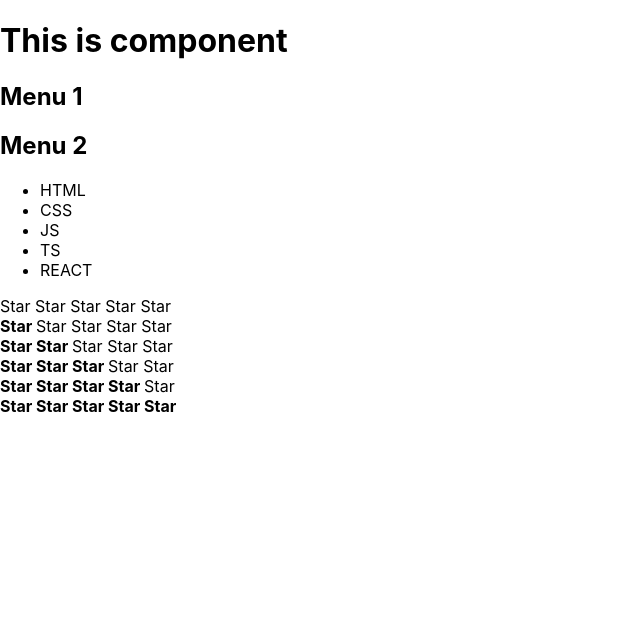
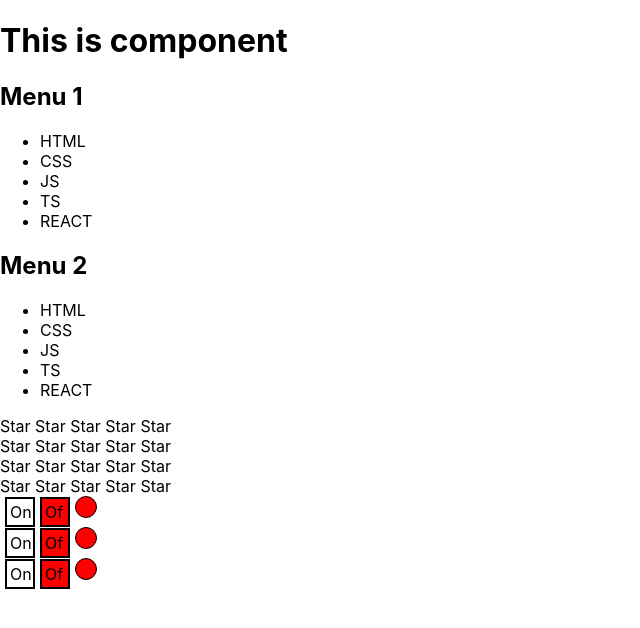
Before and after one commit to aliaksandr-batskalevich/3_react_podrobno, a React (Create React App) app: page / in a window 1280 px wide. Shown: the top 628 px of the page, without its empty margins (0-640 px from the left). Built offline with nearby package versions, Linux system fonts and the light colour scheme.

Commit message:
Add files of tasks in 3th week (local states)

```diff
--- a/src/App.tsx
+++ b/src/App.tsx
@@ -2,28 +2,31 @@ import React from 'react';
 import './App.css';
 import {Accordion} from "./components/Accordion/Accordion";
 import {Rating} from "./components/Rating/Rating";
+import {ButtonLight} from "./components/ButtonLight/ButtonLight";
 
 function App() {
     return (
         <>
             <PageTitle title={'This is component'}/>
 
-            <Accordion titleValue={'Menu 1'} collapsed={true}/>
-            <Accordion titleValue={'Menu 2'} collapsed={false}/>
+            <Accordion titleValue={'Menu 1'}/>
+            <Accordion titleValue={'Menu 2'}/>
 
-            <Rating value={0}/>
-            <Rating value={1}/>
-            <Rating value={2}/>
-            <Rating value={3}/>
-            <Rating value={4}/>
-            <Rating value={5}/>
+            <Rating/>
+            <Rating/>
+            <Rating/>
+            <Rating/>
+
+            <ButtonLight/>
+            <ButtonLight/>
+            <ButtonLight/>
         </>
     );
 }
 
-const sum = (a: number, b: number) => {
-    alert(a + b);
-}
+// const sum = (a: number, b: number) => {
+//     alert(a + b);
+// }
 
 type PageTypePropsType = {
     title: string
--- /dev/null
+++ b/src/components/ButtonLight/ButtonLight.tsx
@@ -0,0 +1,56 @@
+import React, {useState} from "react";
+
+
+
+export const ButtonLight = () => {
+    const [isOn, setIsOn] = useState<boolean>(false)
+
+    const setLight = (isOn: boolean) => {
+        setIsOn(isOn);
+    }
+
+    // const buttonStyle = {
+    //     marginLeft: '5px',
+    //     display: 'inline-block',
+    //     width: '20px',
+    //     height: '20px',
+    //     padding: '3px',
+    //     border: 'black 2px solid'
+    // }
+    const onStyle = {
+        marginLeft: '5px',
+        display: 'inline-block',
+        width: '20px',
+        height: '20px',
+        padding: '3px',
+        border: 'black 2px solid',
+        backgroundColor: isOn ? 'green' : 'white'
+    }
+    const offStyle = {
+        marginLeft: '5px',
+        display: 'inline-block',
+        width: '20px',
+        height: '20px',
+        padding: '3px',
+        border: 'black 2px solid',
+        backgroundColor: !isOn ? 'red' : 'white'
+    }
+
+    const light = {
+        marginLeft: '5px',
+        display: 'inline-block',
+        width: '20px',
+        height: '20px',
+        borderRadius: '50%',
+        border: 'black 1px solid',
+        backgroundColor: isOn ? 'green' : 'red'
+    }
+
+    return (
+        <div>
+            <div style={onStyle} onClick={() => {setLight(true)}}>On</div>
+            <div style={offStyle} onClick={() => {setLight(false)}}>Of</div>
+            <div style={light}></div>
+        </div>
+    )
+}
```
